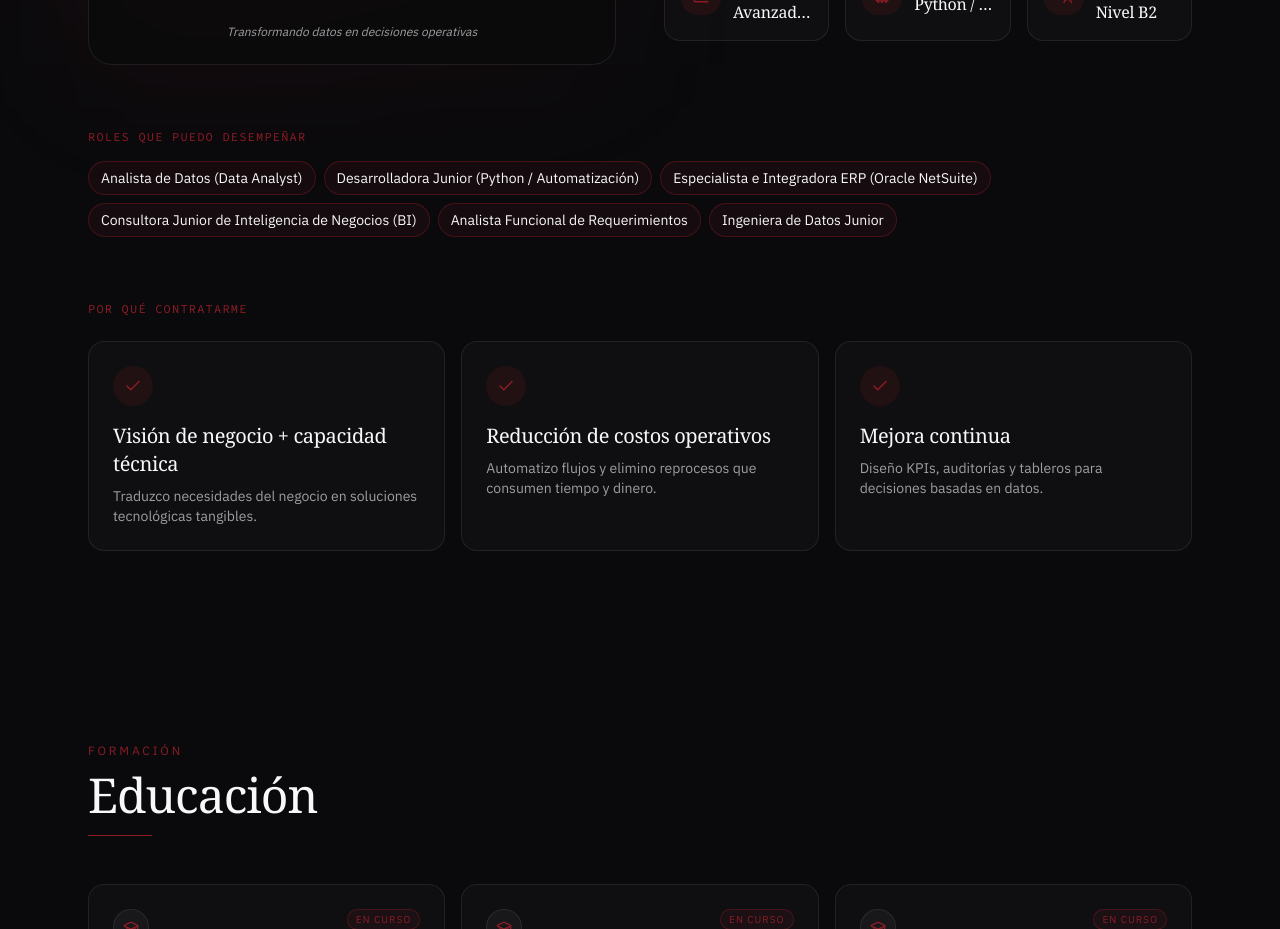
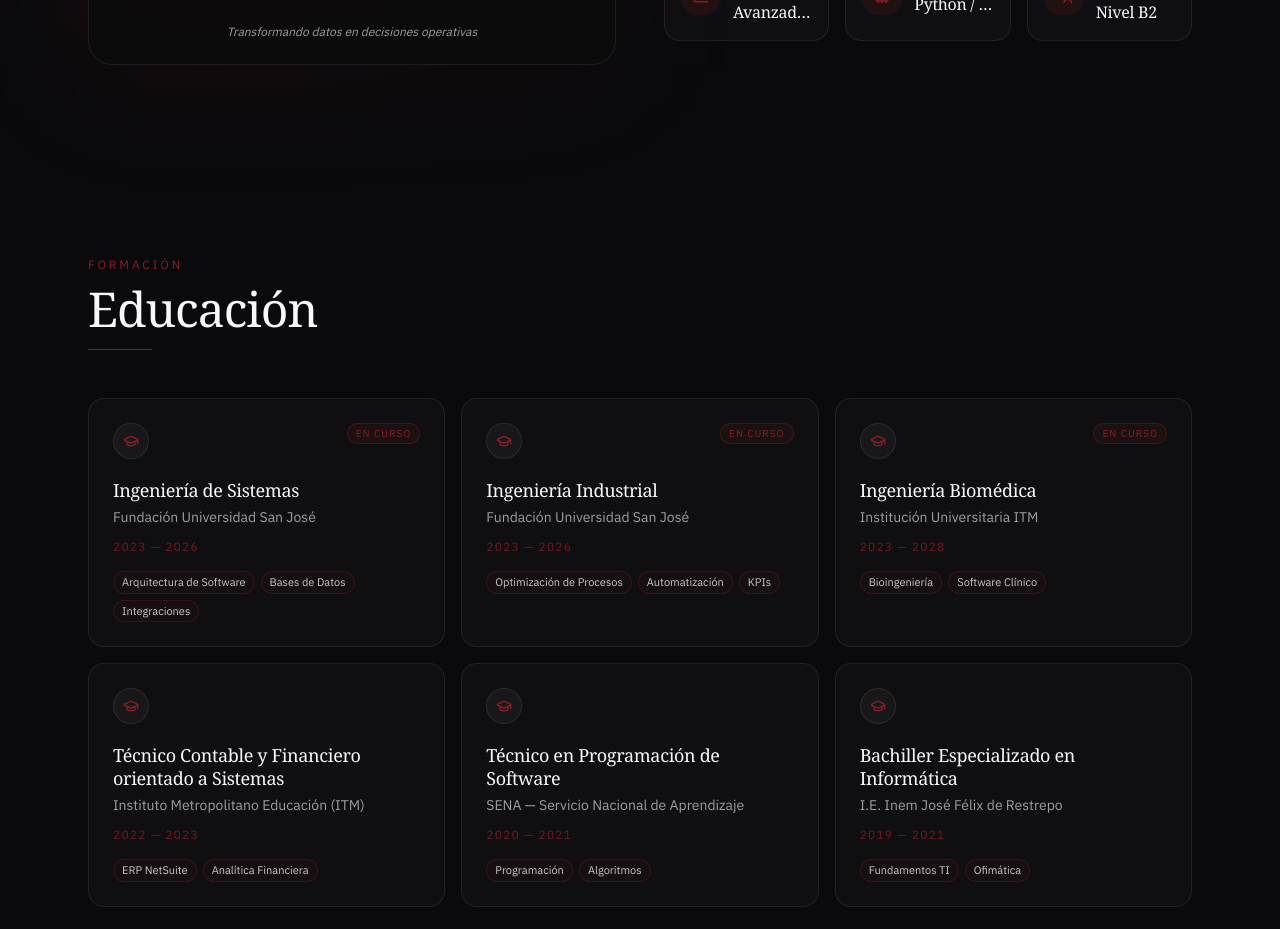
Before and after one commit to MariangelSierraJaller/mariangelsierrajaller.github.io, a React (Vite) app: page /es in a window 1280 px wide. Shown: the part 1820-2749 px from the top of the page. Built offline with nearby package versions, Linux system fonts and the light colour scheme; a web font is replaced by a local one.

Commit message:
Remove unused code from About section

```diff
--- a/src/components/AboutSection.tsx
+++ b/src/components/AboutSection.tsx
@@ -1,5 +1,5 @@
 import { AnimatePresence, motion } from "framer-motion";
-import { BarChart3, Briefcase, Check, Cpu, GraduationCap, Languages, Sparkles } from "lucide-react";
+import { BarChart3, Briefcase, Cpu, GraduationCap, Languages, Sparkles } from "lucide-react";
 import type { LucideIcon } from "lucide-react";
 import { useLang } from "@/context/LanguageContext";
 import { useProfile } from "@/context/ProfileContext";
@@ -16,10 +16,6 @@ interface ProfileCopy {
   paragraphs: string[];
   stats: Stat[];
   roles: string[];
-}
-interface Why {
-  title: string;
-  desc: string;
 }
 
 const ICONS: Record<string, LucideIcon> = {
@@ -69,7 +65,6 @@ export default function AboutSection() {
   const { t } = useLang();
   const { profile } = useProfile();
   const copy = t<ProfileCopy>(`about.${profile}`);
-  const whyList = t<Why[]>("about.why");
 
   return (
     <section id="about" className="mx-auto max-w-6xl scroll-mt-32 px-6 py-24">
@@ -166,56 +161,6 @@ export default function AboutSection() {
         </div>
       </div>
 
-      {/* Roles */}
-      <div className="mt-16">
-        <h3 className="font-mono text-xs uppercase tracking-widest text-primary">
-          {t<string>("about.rolesTitle")}
-        </h3>
-        <AnimatePresence mode="wait">
-          <motion.div
-            key={`roles-${profile}`}
-            initial={{ opacity: 0, y: 6 }}
-            animate={{ opacity: 1, y: 0 }}
-            exit={{ opacity: 0, y: -4 }}
-            transition={{ duration: 0.3 }}
-            className="mt-4 flex flex-wrap gap-2"
-          >
-            {copy.roles.map((r) => (
-              <span
-                key={r}
-                className="rounded-full border border-primary/40 bg-primary/10 px-3 py-1.5 text-sm text-foreground"
-              >
-                {r}
-              </span>
-            ))}
-          </motion.div>
-        </AnimatePresence>
-      </div>
-
-      {/* Why hire me */}
-      <div className="mt-16">
-        <h3 className="font-mono text-xs uppercase tracking-widest text-primary">
-          {t<string>("about.whyTitle")}
-        </h3>
-        <div className="mt-6 grid gap-4 md:grid-cols-3">
-          {whyList.map((w, i) => (
-            <motion.div
-              key={w.title}
-              initial={{ opacity: 0, y: 12 }}
-              whileInView={{ opacity: 1, y: 0 }}
-              viewport={{ once: true, margin: "-60px" }}
-              transition={{ duration: 0.4, delay: i * 0.08 }}
-              className="rounded-2xl border border-border bg-card/60 p-6 hover-glow"
-            >
-              <div className="grid h-10 w-10 place-items-center rounded-full bg-primary/15 text-primary">
-                <Check size={18} />
-              </div>
-              <h4 className="mt-4 font-display text-xl text-foreground">{w.title}</h4>
-              <p className="mt-2 text-sm text-muted-foreground">{w.desc}</p>
-            </motion.div>
-          ))}
-        </div>
-      </div>
     </section>
   );
 }
```
